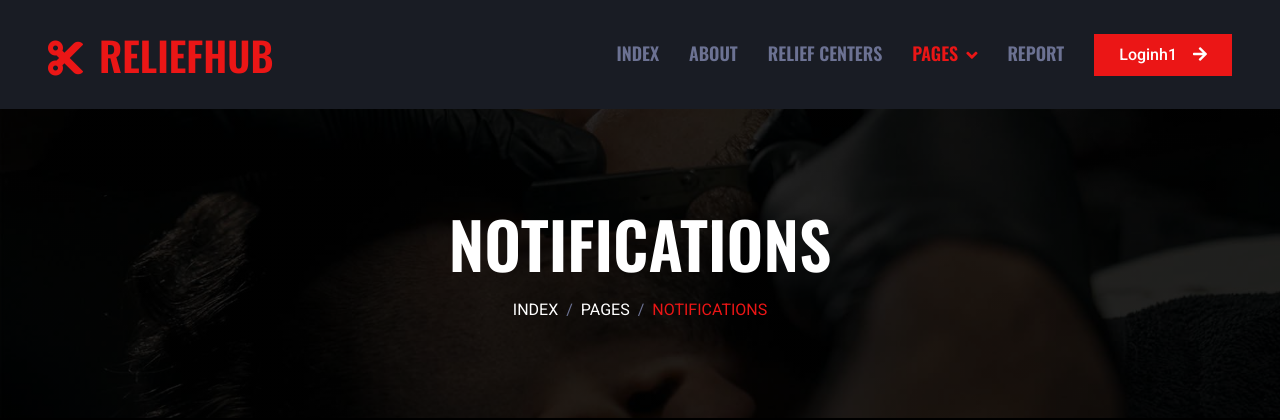
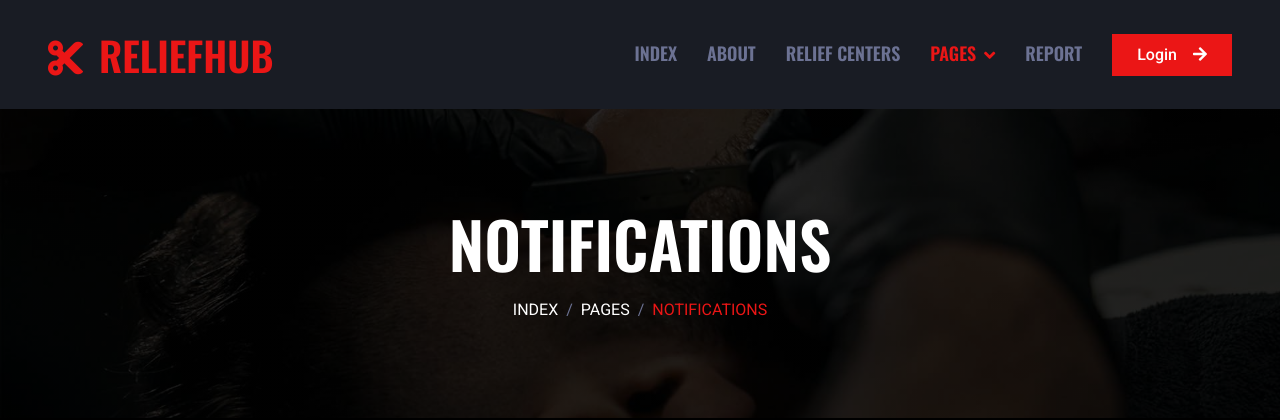
Before and after one commit to CodedRichy/Disaster-Relief-Supply-Chain-Manager, a Django app: page /notifications in a window 1280 px wide. Shown: the top 420 px of the page. Run offline with Django 5.2, Linux system fonts and the light colour scheme; some libraries are stand-ins or nearby versions.

Commit message:
login fix

```diff
--- a/disaster_relief/template/notifications.html
+++ b/disaster_relief/template/notifications.html
@@ -64,7 +64,7 @@
                 </div>
                 <a href="report" class="nav-item nav-link">Report</a>
             </div>
-            <a href="" class="btn btn-primary rounded-0 py-2 px-lg-4 d-none d-lg-block">Loginh1<i class="fa fa-arrow-right ms-3"></i></a>
+            <a href="" class="btn btn-primary rounded-0 py-2 px-lg-4 d-none d-lg-block">Login<i class="fa fa-arrow-right ms-3"></i></a>
         </div>
     </nav>
     <!-- Navbar End -->
```
